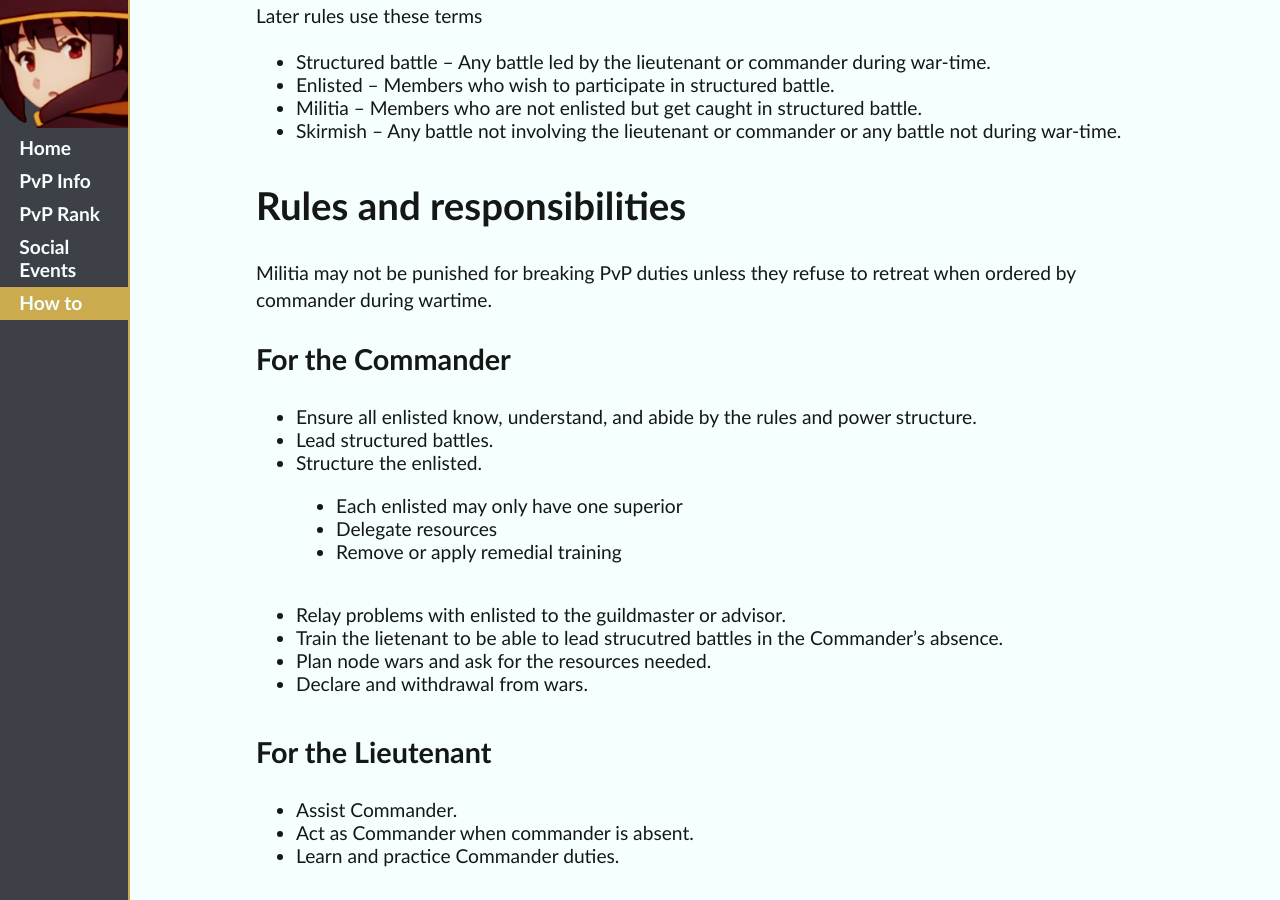
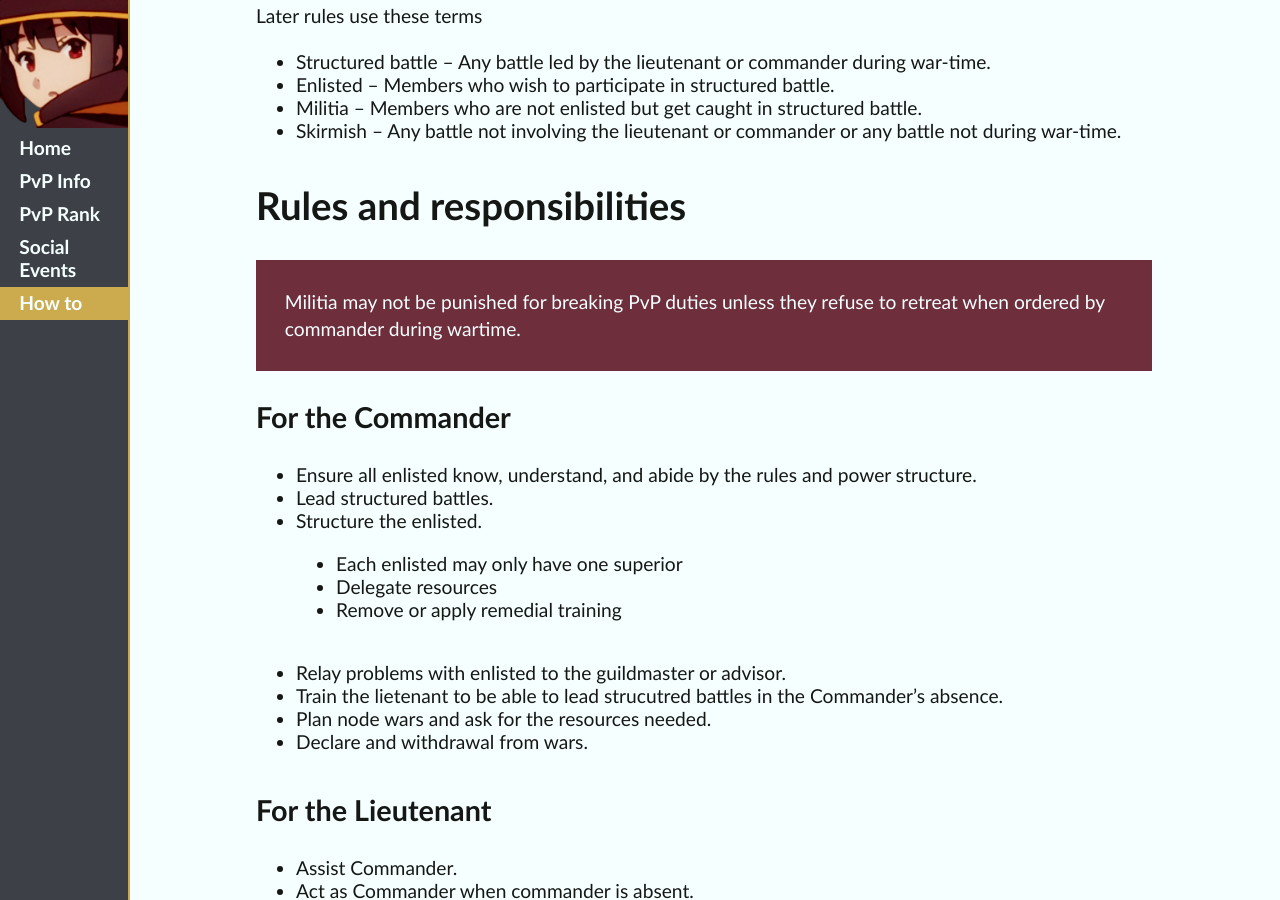
Before and after one commit to ideonella/ideonella.github.io, a Jekyll site: the page built from guide.md, in a window 1280 px wide and 900 px high, scrolled down 422 px. Built offline with Jekyll 4.4.1, drawn with Linux system fonts in a browser that asks for light colours.

Commit message:
202104282036

```diff
--- a/guide.md
+++ b/guide.md
@@ -24,6 +24,7 @@ Later rules use these terms
 ## Rules and responsibilities
 
 Militia may not be punished for breaking PvP duties unless they refuse to retreat when ordered by commander during wartime.
+{: .critical}
 
 ### For the Commander
 
```
